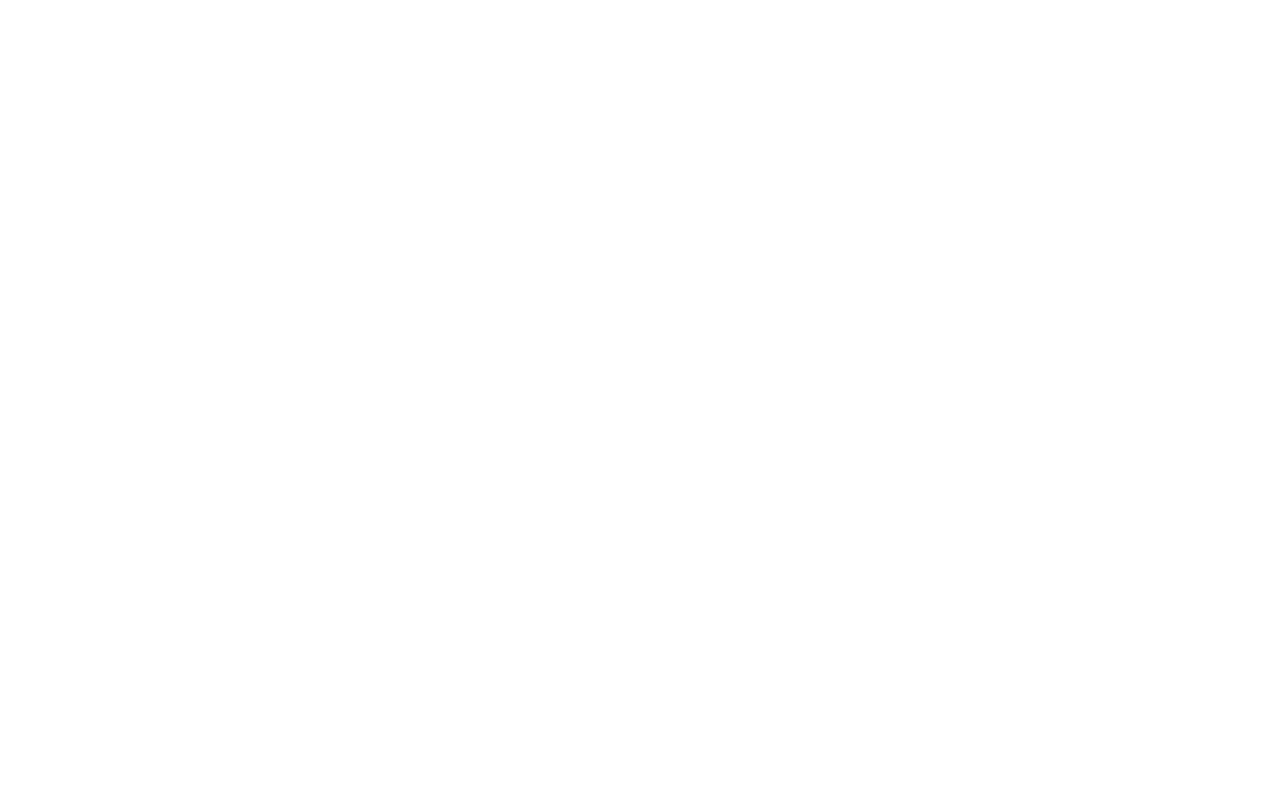
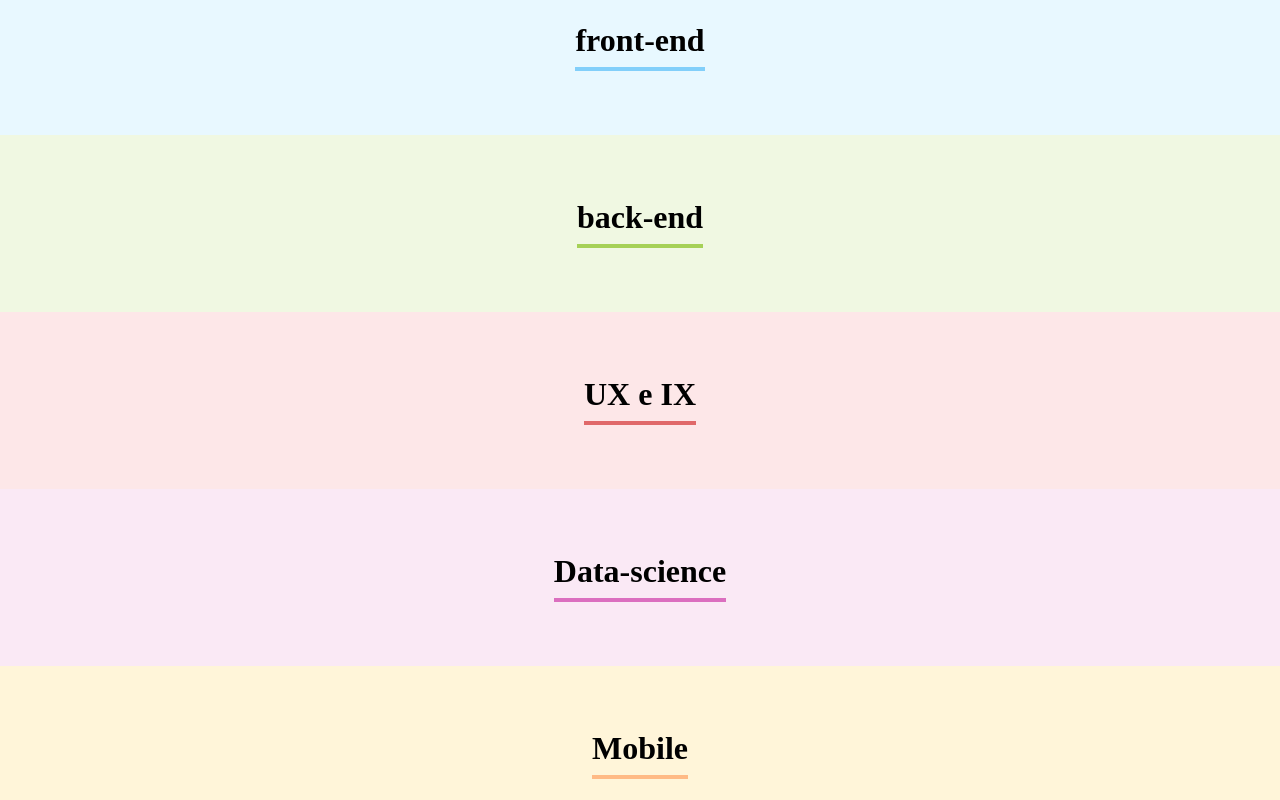
Before and after one commit to Daniel-Ferreira19/React-para-SENAC, a React (Vite) app: page / in a window 1280 px wide. Shown: the part 1540-2340 px from the top of the page. Before the commit the page ends 1321 px from the top, so only its background shows below. Built offline with nearby package versions, Linux system fonts and the light colour scheme.

Commit message:
colocando cores primaria e secundarias dos times

```diff
--- a/src/App.jsx
+++ b/src/App.jsx
@@ -1,9 +1,51 @@
+import { useState } from "react";
 import Banner from "./Banners/Banner";
 import FormularioCompleto from "./Formulario/FormularioCompleto";
+import Time from "./Time/Time";
 import "./App.css";
-import { useState } from "react";
 
 function App() {
+
+const times =[
+{
+  nome: 'programador',
+  corPrimaria:'#57c278',
+  corSecundaria:'#d9f7e9'
+},
+{
+  nome:'front-end',
+  corPrimaria:'#82cffa',
+  corSecundaria:'#e8f8ff'
+},
+{
+  nome:'back-end' ,
+  corPrimaria:'#a6d157',
+  corSecundaria:'#f0f8e2'
+},
+{
+
+
+  nome:'UX e IX',
+  corPrimaria:'#e06869',
+  corSecundaria:'#fde7e8'
+},
+{
+  nome:'Data-science',
+  corPrimaria:'#db6ebf',
+  corSecundaria:'#fae9f5'
+},
+{
+  nome:'Mobile' ,
+  corPrimaria:'#ffba85',
+  corSecundaria:'#fff5d9'
+},
+{
+  nome:'inovação e Gestão',
+  corPrimaria:'#ff8a29',
+  corSecundaria:'#ffeedf'
+}
+
+]
 
   const [colaboradores, setColaborador] = useState([])
 
@@ -15,6 +57,12 @@
     <div className="app">
       <Banner />
       <FormularioCompleto  aoColaborador={NovoColaborador} />
+
+    {times.map(time => <Time  key={time.nome} nome={time.nome}
+    corPrimaria={time.corPrimaria}
+    corSecundaria={time.corSecundaria}
+    />)}
+
     </div>
   )
 }
--- a/src/Formulario/FormularioCompleto.jsx
+++ b/src/Formulario/FormularioCompleto.jsx
@@ -8,9 +8,12 @@
 
 const times = [
       "programador",
-      "fnt-end",
+      "front-end",
       "back-end",
-      "UX e IX"
+      "UX e IX",
+      "Data-science",
+      "Mobile",
+      "inovação e Gestão"
 
 ]
 
--- /dev/null
+++ b/src/Time/Time.css
@@ -0,0 +1,11 @@
+.time{
+    text-align: center;
+    padding: 32px;
+
+}
+.time h3{
+    font-size: 32px;
+    border-bottom: 4px solid ;
+    display: inline-block;
+    padding-bottom: 8px;
+}
--- /dev/null
+++ b/src/Time/Time.jsx
@@ -0,0 +1,10 @@
+import "./Time.css"
+
+function Time(props) {
+ return(
+
+  <section className="time" style={{backgroundColor: props.corSecundaria}}>
+    <h3 style={{borderColor:props.corPrimaria }}>{props.nome}</h3>
+  </section>
+)}
+export default Time;
```
